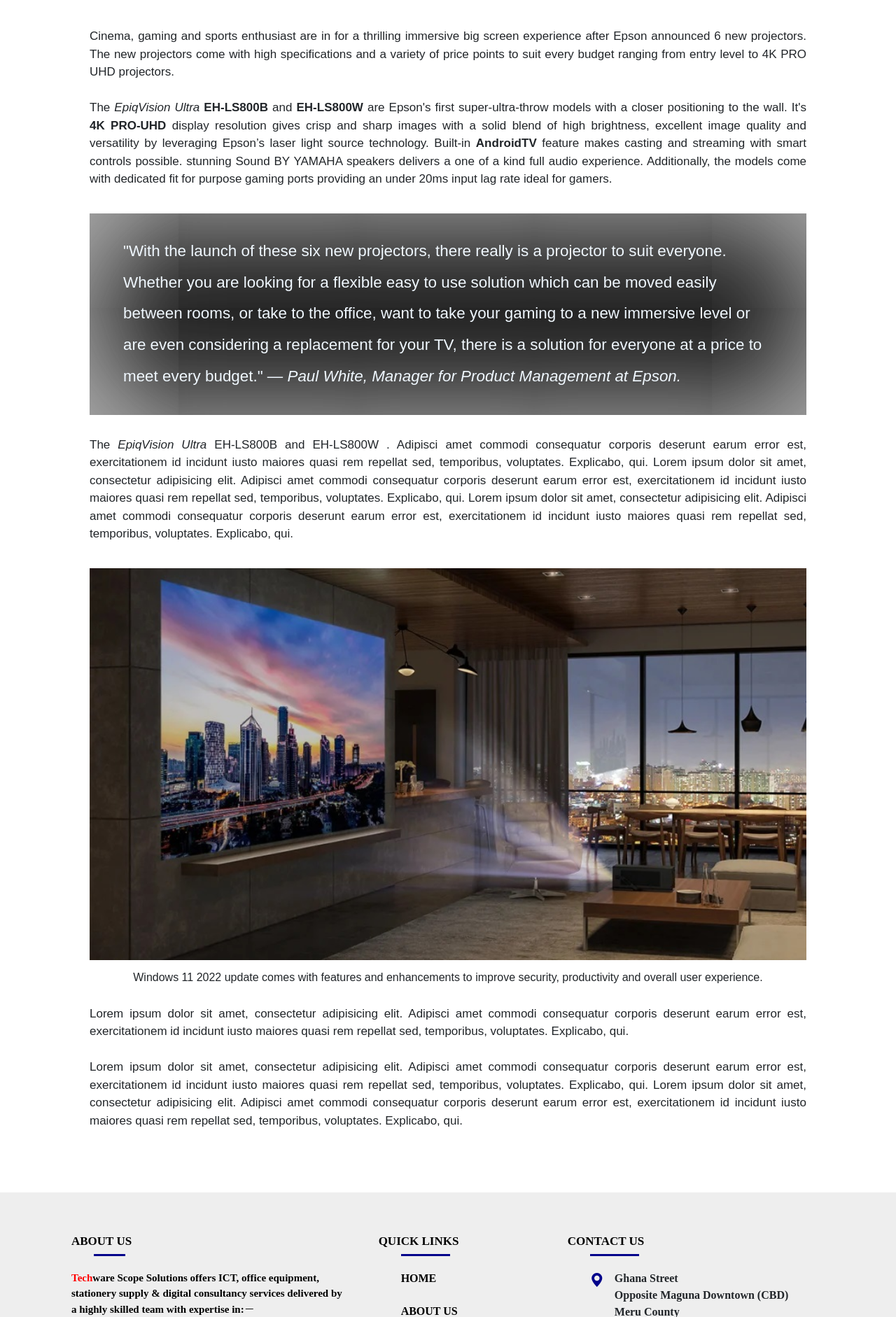
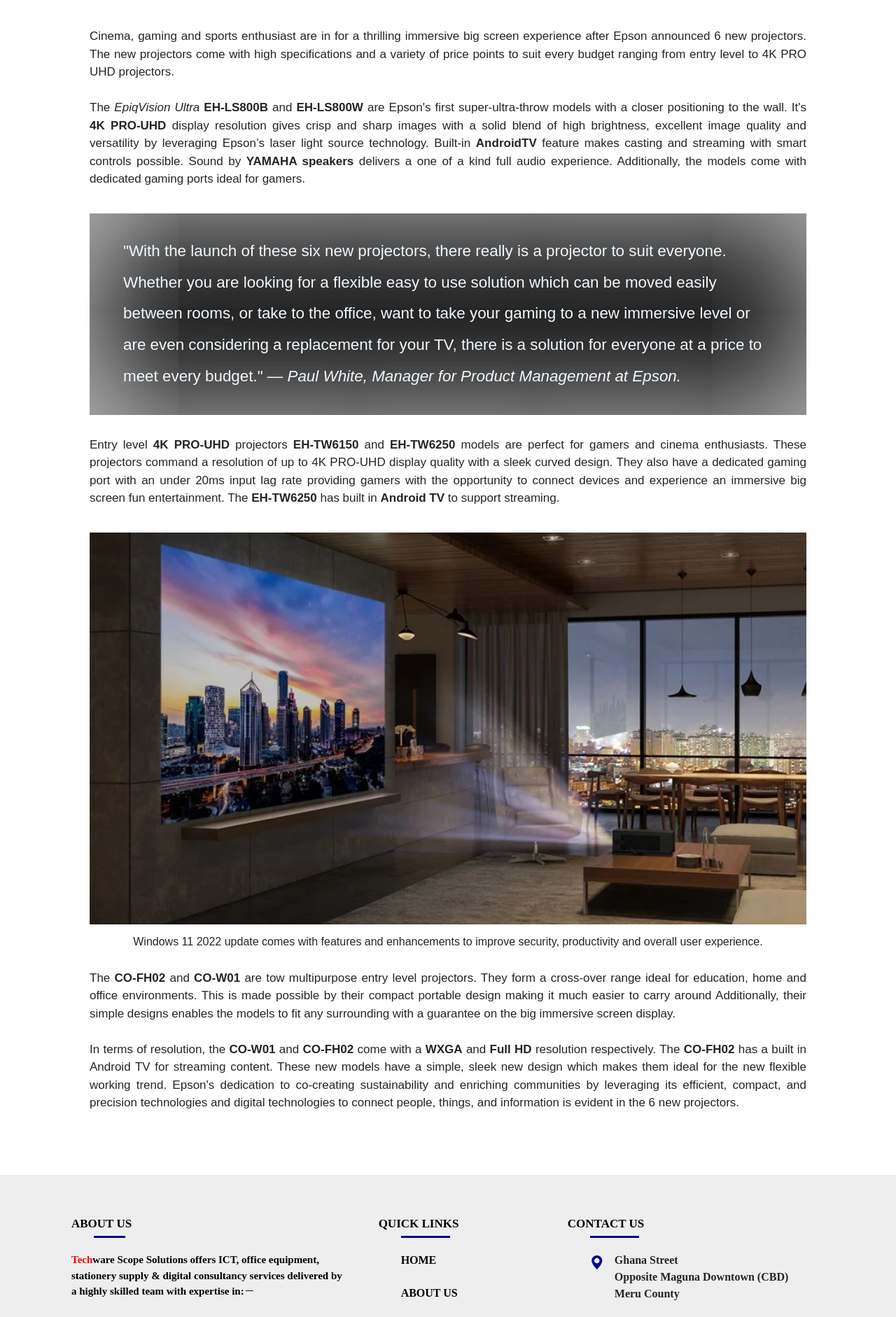
Before and after one commit to Charles-Muia/Techware_Scope_Solutions, a PHP site: page /epson_projectors.php in a window 1280 px wide. Shown: the part 831-2713 px from the top of the page at 70% size. Run offline with PHP 8.4, Linux system fonts and the light colour scheme; some libraries are stand-ins or nearby versions.

Commit message:
Techware Scope Solutions

```diff
--- a/epson_projectors.php
+++ b/epson_projectors.php
@@ -149,9 +149,8 @@
                 leveraging Epson’s laser light source technology.
 
                 Built-in <strong>AndroidTV</strong> feature makes casting and streaming with smart controls possible.
-                stunning Sound BY YAMAHA speakers delivers a one of a kind full audio experience.
-                Additionally, the models come with dedicated fit for purpose gaming ports
-                providing an under 20ms input lag rate ideal for gamers.
+                Sound by <b>YAMAHA speakers</b> delivers a one of a kind full audio experience.
+                Additionally, the models come with dedicated gaming ports ideal for gamers.
             </p>
 
                     <blockquote id="blog-quote">
@@ -163,17 +162,15 @@
                     </blockquote>
 
             <p>
-                The <i>EpiqVision Ultra</i> <stronger>EH-LS800B</stronger> and <stronger>EH-LS800W</stronger> .
-                Adipisci amet commodi consequatur corporis deserunt earum error est,
-                exercitationem id incidunt iusto maiores quasi rem repellat sed,
-                temporibus, voluptates. Explicabo, qui. Lorem ipsum dolor sit amet, consectetur adipisicing elit.
-                Adipisci amet commodi consequatur corporis deserunt earum error est,
-                exercitationem id incidunt iusto maiores quasi rem repellat sed,
-                temporibus, voluptates. Explicabo, qui.
-                Lorem ipsum dolor sit amet, consectetur adipisicing elit.
-                Adipisci amet commodi consequatur corporis deserunt earum error est,
-                exercitationem id incidunt iusto maiores quasi rem repellat sed,
-                temporibus, voluptates. Explicabo, qui.
+                Entry level <b>4K PRO-UHD</b> projectors <strong>EH-TW6150</strong> and <strong>EH-TW6250</strong>
+                models are perfect for gamers and cinema enthusiasts. These projectors
+                command a resolution of up to 4K PRO-UHD display quality with a sleek curved design.
+                They also have a dedicated gaming port with an under 20ms input lag rate providing gamers with the opportunity to connect devices and experience
+                an immersive big screen fun entertainment.
+                The <strong>EH-TW6250 </strong> has built in <strong>Android TV</strong> to support streaming.
+<!--                Adipisci amet commodi consequatur corporis deserunt earum error est,-->
+<!--                exercitationem id incidunt iusto maiores quasi rem repellat sed,-->
+<!--                temporibus, voluptates. Explicabo, qui.-->
             </p>
 
                     <div class="content-img-container" id="projectors"></div>
@@ -181,19 +178,20 @@
                     <h5 id="description">Windows 11 2022 update comes with features and enhancements to improve security, productivity and overall user experience.</h5>
 
             <p>
-                Lorem ipsum dolor sit amet, consectetur adipisicing elit.
-                Adipisci amet commodi consequatur corporis deserunt earum error est,
-                exercitationem id incidunt iusto maiores quasi rem repellat sed,
-                temporibus, voluptates. Explicabo, qui.
+                The <strong>CO-FH02</strong> and <strong>CO-W01</strong> are tow multipurpose entry level projectors.
+                They form a cross-over range ideal for education, home and office environments.
+                This is made possible by their compact portable design making it much easier to carry around
+                Additionally, their simple designs enables the models to fit any surrounding with a
+                guarantee on the big immersive screen display.
                 <br><br>
-                Lorem ipsum dolor sit amet, consectetur adipisicing elit.
-                Adipisci amet commodi consequatur corporis deserunt earum error est,
-                exercitationem id incidunt iusto maiores quasi rem repellat sed,
-                temporibus, voluptates. Explicabo, qui.
-                Lorem ipsum dolor sit amet, consectetur adipisicing elit.
-                Adipisci amet commodi consequatur corporis deserunt earum error est,
-                exercitationem id incidunt iusto maiores quasi rem repellat sed,
-                temporibus, voluptates. Explicabo, qui.
+                In terms of resolution, the <strong>CO-W01</strong> and <strong>CO-FH02</strong> come with a <strong>WXGA</strong>
+                and <strong>Full HD</strong> resolution respectively.
+                The <strong>CO-FH02</strong> has a built in <stromg>Android TV</stromg> for streaming content.
+                These new models have a simple, sleek new design
+                which makes them ideal for the new flexible working trend.
+                Epson's  dedication to co-creating sustainability and enriching communities by leveraging its efficient, compact,
+                and precision technologies and digital technologies to connect people, things, and information
+                is evident in the 6 new projectors.
             </p>
         </div>
     </div>
```
